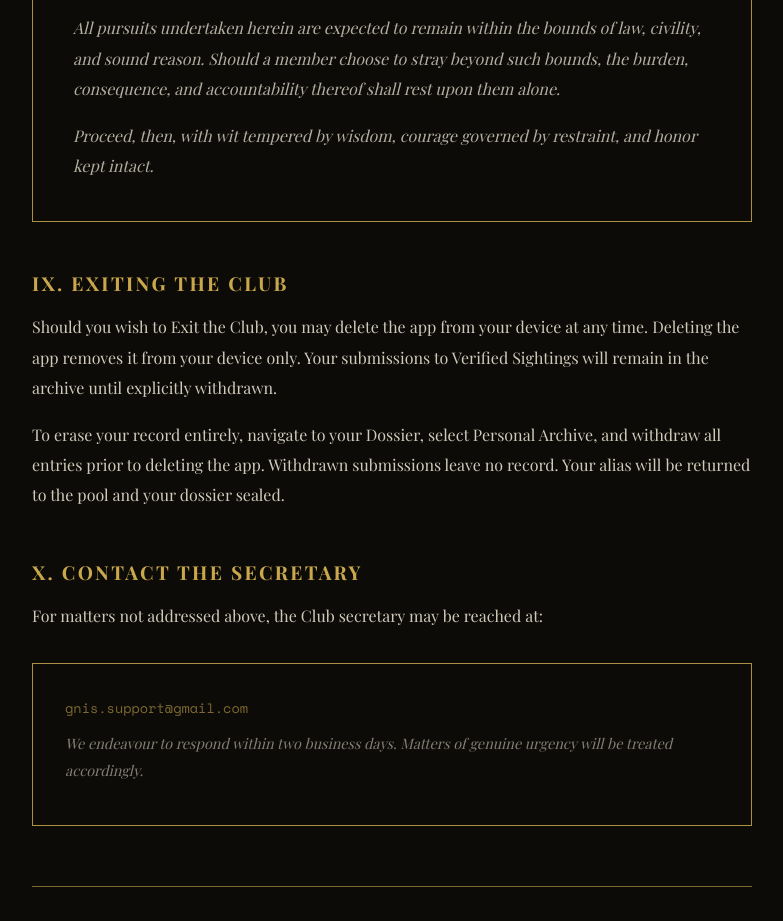
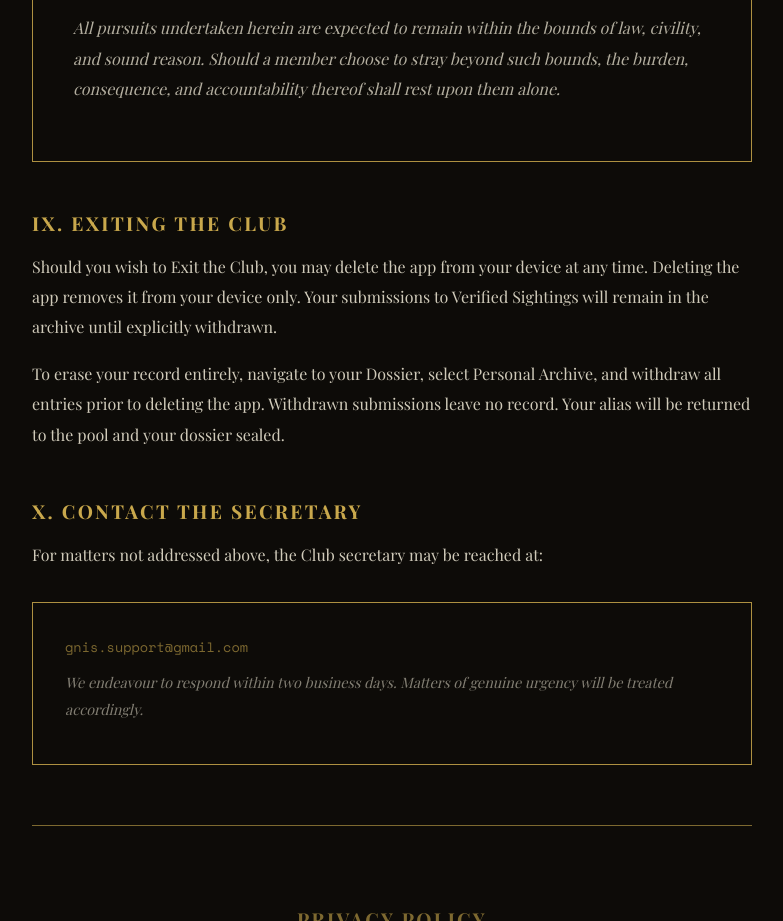
Before and after one commit to gnisapp/bullion-privacy, a plain HTML site: page support.html in a window 1280 px wide. Shown: the part 2465-3386 px from the top of the page, without its empty margins (248-1031 px from the left). Drawn offline with nearby package versions, Linux system fonts and the light colour scheme; a web font is replaced by a local one.

Commit message:
Remove cautionary statement from support.html
Removed cautionary statement about proceeding with wisdom.

```diff
--- a/support.html
+++ b/support.html
@@ -173,7 +173,6 @@
       <p style="text-align: center; letter-spacing: 0.2em; font-family: 'Space Mono', monospace; font-size: 0.8rem; color: #C9A84C; margin-bottom: 24px;">— A WORD OF CAUTION —</p>
       <p style="font-style: italic;">By taking on the directives set forth within this chamber, you acknowledge, upon your own judgment and at your own risk, that any challenge, spectacle, or act undertaken shall be done solely of your own free will and discretion. Let it be clearly understood that neither this Hall, nor its Committee, nor any Keeper, Steward, or affiliated soul advises, commands, encourages, or condones any act unlawful, harmful, obscene, reckless, or offensive to the dignity and peace of others.</p>
       <p style="font-style: italic;">All pursuits undertaken herein are expected to remain within the bounds of law, civility, and sound reason. Should a member choose to stray beyond such bounds, the burden, consequence, and accountability thereof shall rest upon them alone.</p>
-      <p style="font-style: italic; margin-bottom: 0;">Proceed, then, with wit tempered by wisdom, courage governed by restraint, and honor kept intact.</p>
     </div>
 
     <h2>IX. Exiting the Club</h2>
```
